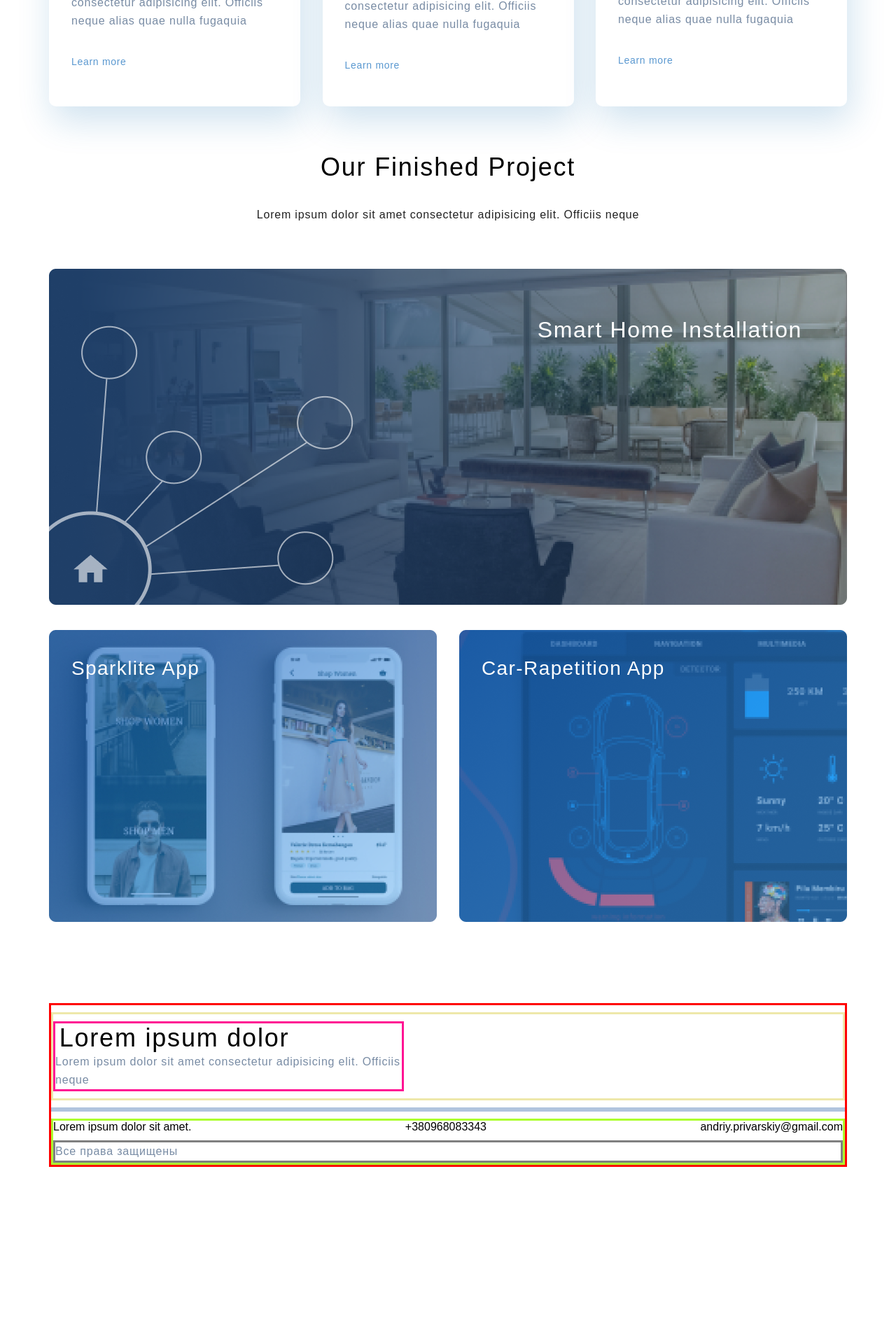
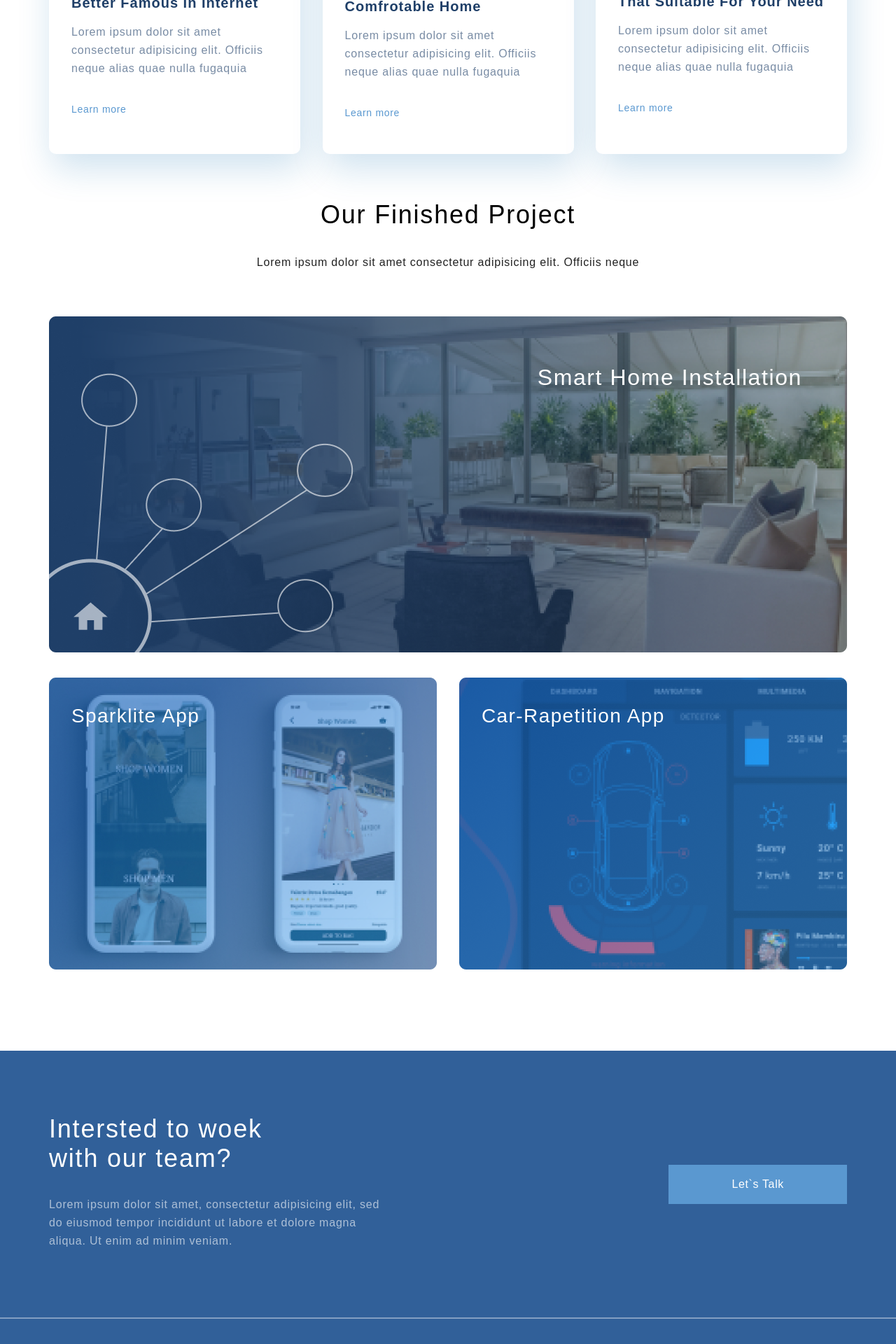
Before and after one commit to PatLydon/patlydon.github.io, a PHP site: page / in a window 1280 px wide. Shown: the part 1200-3120 px from the top of the page at 70% size. Before the commit the page ends 2867 px from the top, so only its background shows below. Run offline with PHP 8.4, Linux system fonts and the light colour scheme.

Commit message:
Add files via upload

```diff
--- a/index.html
+++ b/index.html
@@ -41,7 +41,7 @@
     </div>
     <div class="what_we_do container">
 
-        <h3 class="heading_3">What we do to help our client grow in digital era </h3>
+        <h3 class="heading_3 what_we_do_heading">What we do to help our client grow in digital era </h3>
         <div class="card_box">
 
             <div class="card">
@@ -95,31 +95,34 @@
 
     </div>
 
-    <div class="container">
-        <div class="footer">
-            <!-- Салатовый прямоугольник-->
+    <div class="footer">
+        <div class="container">
+
             <div class="footer_top">
-                <!-- Салатовый прямоугольник-->
                 <div class="interested_to_work">
-                    <!-- Салатовый прямоугольник-->
-                    <h3 class="heading_3 footer_heading">Lorem ipsum dolor</h3>
-                    <p class="paragraph">Lorem ipsum dolor sit amet consectetur adipisicing elit. Officiis neque</p>
+                    <h3 class="heading_3 footer_heading">Intersted to woek with our team?</h3>
+                    <p class="paragraph footer_text">Lorem ipsum dolor sit amet, consectetur adipisicing elit, sed do
+                        eiusmod tempor incididunt ut labore et dolore magna aliqua. Ut enim ad minim veniam.</p>
                 </div>
+                <a class="footer_link" href="#">Let`s Talk</a>
             </div>
-            <hr class="line">
+        </div>
+        <hr class="line footer">
+        <div class="container">
             <div class="footer_bottom">
-                <!-- Салатовый прямоугольник-->
+
                 <div class="footer_contacts">
-                    <ul class="footer_contacts_list">
-                        <li>Lorem ipsum dolor sit amet.</li>
-                        <li>+380968083343</li>
-                        <li>andriy.privarskiy@gmail.com</li>
-                    </ul>
+                    <ol class="footer_contacts_list">
+                        <li class="list_items">Lorem ipsum dolor sit amet, consectetur&NonBreakingSpace; adipisicing
+                            elit.</li>
+                        <li class="list_items">+38-096-808-33-43</li>
+                        <li class="list_items">andriy.privarskiy@gmail.com</li>
+                    </ol>
                 </div>
                 <div class="rights_reserv">
-                    <!--серый прямоугольник-->
 
-                    <p class="paragraph">Все права защищены</p>
+
+                    <p class="rights_reserved paragraph">2021 All rights reserved.</p>
                 </div>
             </div>
         </div>
--- a/style.css
+++ b/style.css
@@ -4,7 +4,6 @@
 }
 
 .container {
-
     width: 1140px;
     margin: 0 auto;
 }
@@ -65,8 +64,7 @@
 .heading_3 {
     font-weight: 300;
     font-size: 36px;
-    text-align: center;
-    letter-spacing: 0.05em;
+     letter-spacing: 0.05em;
     color: #000000;
 
 }
@@ -75,6 +73,16 @@
     font-size: 20px;
     line-height: 30px;
     color: #1F3F68;
+}
+
+.what_we_do_heading {
+    font-weight: 300;
+    font-size: 36px;
+    line-height: 46px;
+    text-align: center;
+    letter-spacing: 0.05em;
+    color: #000000;
+    margin-top: 64px;
 }
 
 .card_heading {
@@ -109,9 +117,6 @@
     display: flex;
     flex-direction: column;
     height: 100%;
-background: linear-gradient(0deg, #EBF3FB 8.84%, rgba(152, 195, 232, 0) 31.12%);
-    height: 768px;
-
 }
 
 
@@ -128,9 +133,7 @@
 
 
 
-.what_we_do {
 
-}
 
 .card_box {
     display: flex;
@@ -173,9 +176,7 @@
 
 }
 
-.project {
 
-}
 
 .project_heading {
     font-weight: 300;
@@ -241,44 +242,88 @@
 }
 
 .footer {
-    border: 3px solid red;
+    background: #316099;
 }
 
 .footer_top {
-    border: 3px solid palegoldenrod;
-    margin-top: 10px;
+
+       display: flex;
+    justify-content: space-between;
 }
 
 .interested_to_work {
-    border: 3px solid deeppink;
     width: 495px;
-    margin-top: 10px;
-    margin-bottom: 10px;
+    box-sizing: border-box;
+    margin-top: 91px;
+    margin-bottom: 96px;
 }
 
 .footer_heading {
     width: 340px;
+    color: #FFFFFF;
+    margin-bottom: 32px;
 }
 
+.footer_text{
+    font-size: 16px;
+    line-height: 26px;
+    letter-spacing: 0.05em;
+    color: #FFFFFF;
+    opacity: 0.6;
+    }
+
+    .footer_link {
+        font-size: 16px;
+        line-height: 26px;
+        text-align: center;
+        letter-spacing: 0.04em;
+        color: #FFFFFF;
+        text-decoration: none;
+        background: #5A98D0;
+        padding: 15px 90px;
+        display: inline-block;
+        align-self: center;
+    }
+
 .line {
-    border: 3px solid lightsteelblue;
-    margin-top: 10px;
+    opacity: 0.4;
+     border: 1px solid #FFFFFF;
     }
 
 .footer_bottom {
-    border: 3px solid greenyellow;
-    margin-top: 10px;
+        margin-top: 64px;
 }
 
 .footer_contacts_list{
-    list-style-type: none;
     display: flex;
-    justify-content: space-between;
+    justify-content: space-around;
+    font-size: 16px;
+    line-height: 26px;
+    letter-spacing: 0.05em;
+    color: #FFFFFF;
+
+
 }
 
+.list_items {
+    width: 316px;
+    padding-left: 19px;
+}
+
+
 .rights_reserv {
-    border: 3px solid gray;
-    margin-top: 10px;
+    padding-bottom: 64px;
+}
+
+.rights_reserved {
+    font-size: 16px;
+    line-height: 26px;
+    letter-spacing: 0.05em;
+    color: #FFFFFF;
+    opacity: 0.4;
+    margin-top: 64px;
+
+
 }
 .top_contact_us {
     border: 3px solid blue;
```
Also changed, not shown: Contacts.html (+22 -16 lines).
